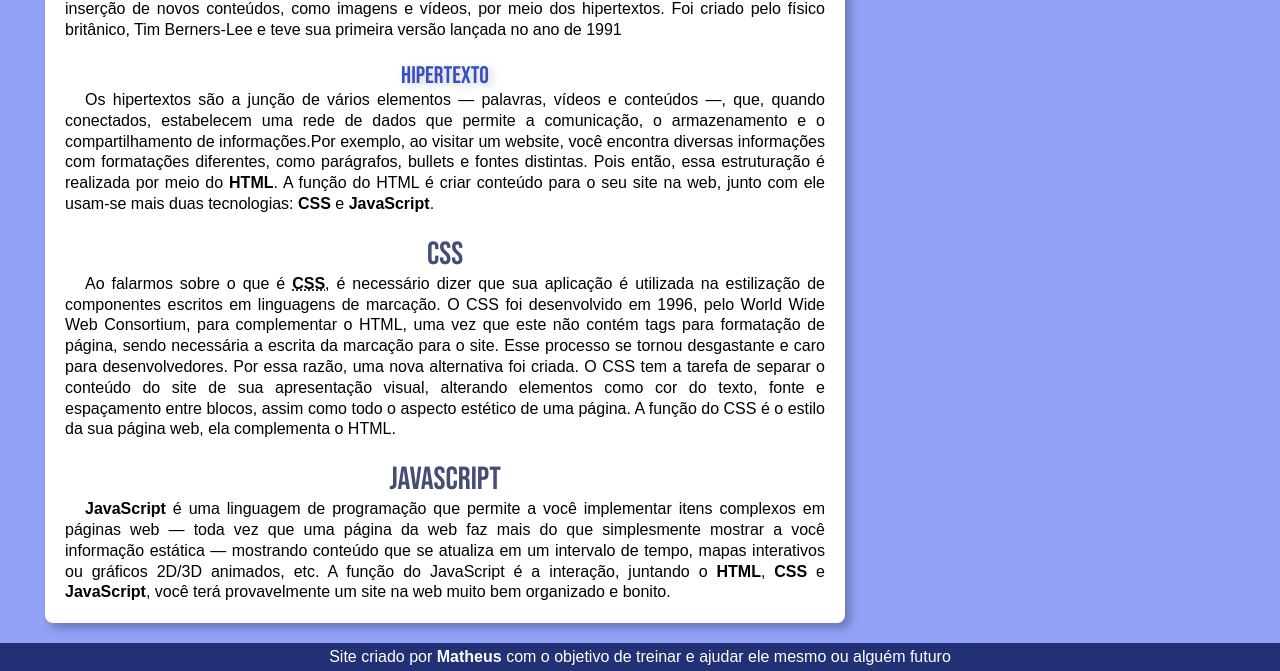
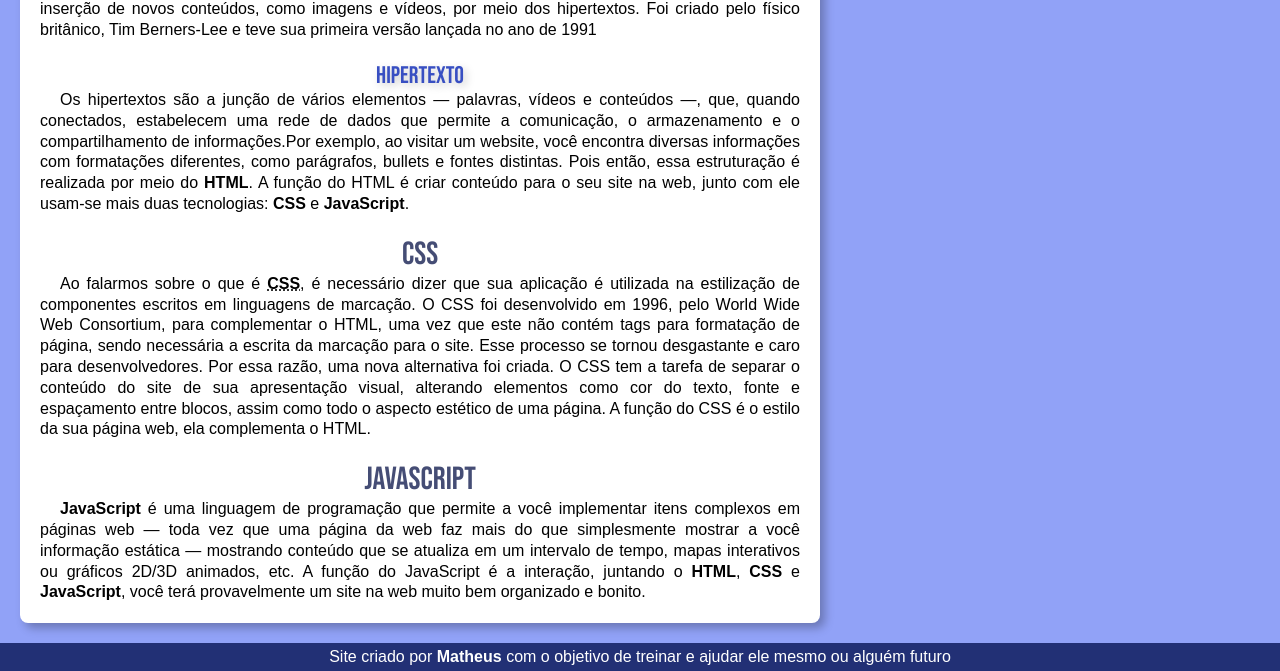
Before and after one commit to MatheusLRocha/site-estudos, a plain HTML site: page index.html in a window 1280 px wide. Shown: the part 474-1145 px from the top of the page. Drawn offline with Linux system fonts and the light colour scheme.

Commit message:
atualizado

```diff
--- a/estilo/style.css
+++ b/estilo/style.css
@@ -93,7 +93,7 @@ main{
     background-color: white;
     min-width: 400px;
     max-width: 800px;
-    margin-left: 45px;
+    margin-left: 20px;
     margin-top: 25px;
     border-radius: 8px;
     box-shadow: 5px 5px 10px rgba(0, 0, 0, 0.267);
```
Also changed, not shown: index.html (+35 -0 lines), Imagens/guanabara.png (added).
